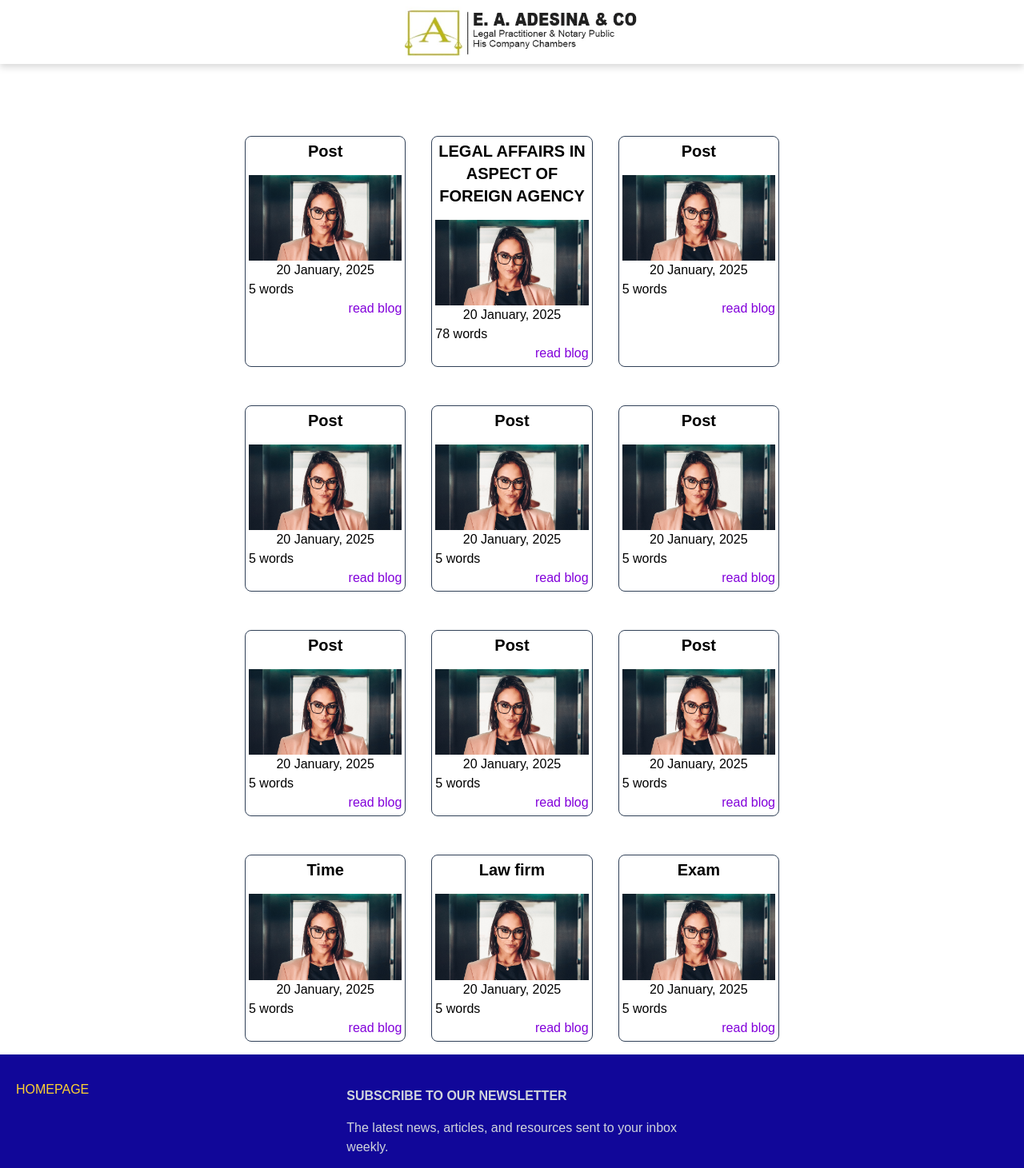
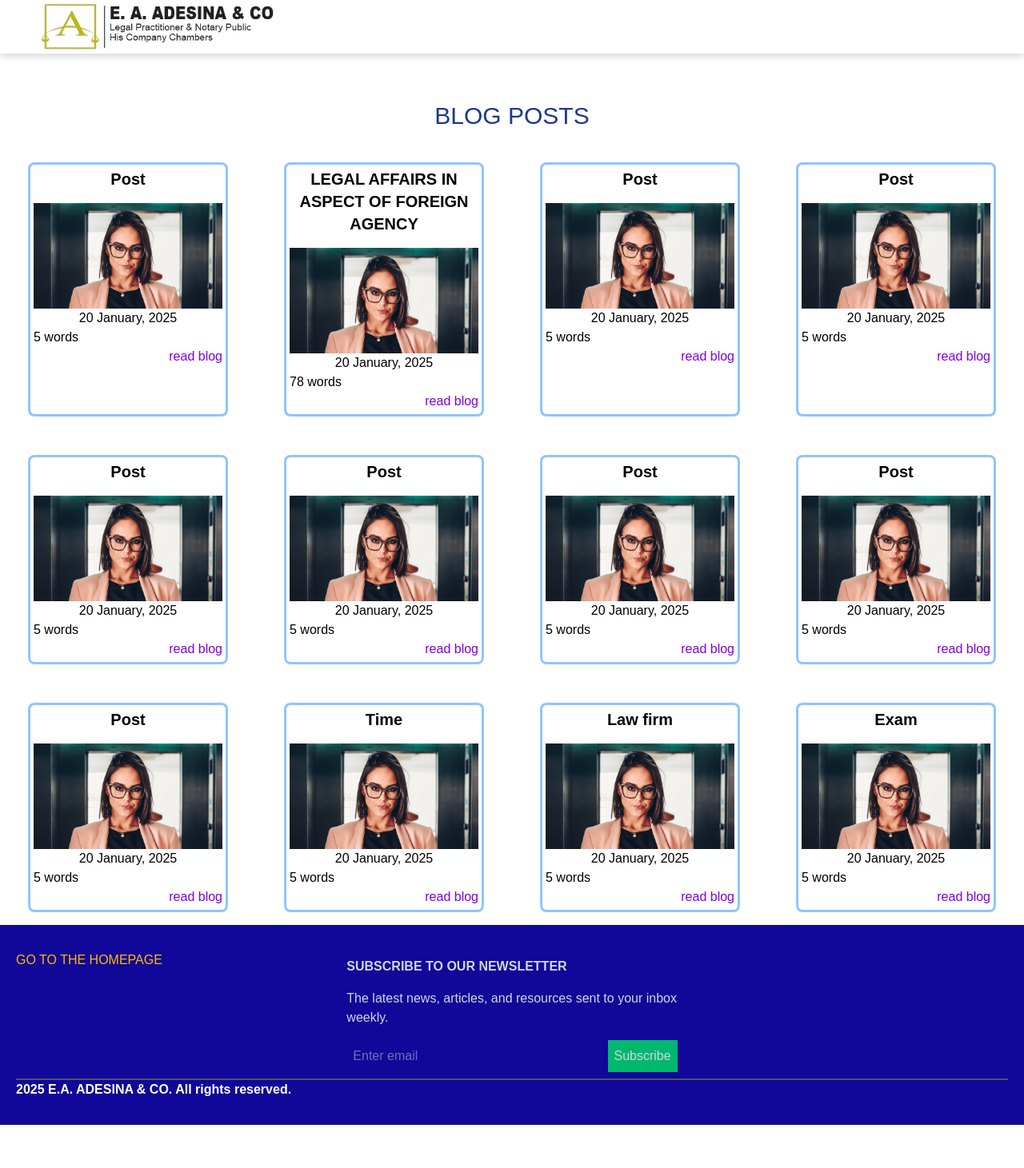
Before and after one commit to Ollatomiwa/blog-web, a Vue app: page / in a window 1280 px wide. Shown: the top 1461 px of the page at 80% size. After the commit the page ends 1407 px from the top, so only its background shows below. Built offline with nearby package versions, Linux system fonts and the light colour scheme.

Commit message:
finishing touch before deployment

```diff
--- a/src/components/Footer.vue
+++ b/src/components/Footer.vue
@@ -2,7 +2,7 @@
     <div class='w-full bg-[#110799] text-gray-300 py-8 px-2 justify-center'>
         <div class='max-w-[1240px] mx-auto grid grid-cols-2 md:grid-cols-6 border-b-2 border-gray-600'>
             <div>
-              <a href="https//:google.com" class="text-center justify-center text-amber-300">HOMEPAGE</a>
+              <a href="https//lawfirm-website-one.vercel.app" class="text-center justify-center text-amber-400">GO TO THE HOMEPAGE</a>
             </div>
             <div>
                 <h6 class='font-bold uppercase py-2'></h6>
@@ -30,8 +30,8 @@
 
         </div>
 
-        <div class='flex flex-col max-w-[1240px]  m-auto justify-between sm:flex-row text-center text-gray-500 items-center'>
-            <p>2025 E.A. ADESINA & COC. All rights reserved.</p>
+        <div class='flex flex-col max-w-[1240px] font-bold  m-auto justify-between sm:flex-row text-center text-white items-center'>
+            <p>2025 E.A. ADESINA & CO. All rights reserved.</p>
         </div>
 
 
--- a/src/components/Navbar.vue
+++ b/src/components/Navbar.vue
@@ -7,10 +7,10 @@ const img = ref(logo);
 
 </script>
 <template>
-      <div class="w-full h-[80px] z-10 bg-white fixed drop-shadow-lg">
-        <div class='flex justify-center items-center w-full h-full md:max-w-[700px] m-auto'>
+      <div class="w-full h-[67px] z-10 bg-white  drop-shadow-lg">
+        <div class='flex  w-full h-full md:max-w-[1200px]  m-auto'>
 
-                <div class=' items-center'>
+                <div class=' '>
                     <img :src="img" alt="E.A. ADESINA & CO" class='sm:ml-10 ss:ml-10 md:ml-3 opacity-[95%] w-full h-[65px]' />
                 </div>
 
--- a/src/views/Home.vue
+++ b/src/views/Home.vue
@@ -6,16 +6,20 @@ const getWordsNumber = (str) => (str.split( ' ').length)
 
 <template>
 
-    <main class=" w-full grid lg:grid-cols-3 md:grid-cols-2 gap-8 px-4 container mx-auto pt-[170px]">
+  <div class="">
 
-    <div class=" PostItem border border-slate-700 mb-4 p-1 rounded-lg bg-blue  transition-all "  v-for="item, itemIndex in store.posts" :key="itemIndex" @click="$router.push(`/post/${item.id}`)">
+    <div class="pt-[60px] justify-center text-center text-blue-900 text-3xl">
+      <h1>BLOG POSTS</h1>
+    </div>
+      <main class=" w-full grid  lg:grid-cols-4 md:grid-cols-2 gap-8 px-4  mx-auto pt-[40px]">
+      <div class=" w-[250px] PostItem border-3 border-blue-300 mb-4 p-1 rounded-lg mx-auto  transition-all "  v-for="item, itemIndex in store.posts" :key="itemIndex" @click="$router.push(`/post/${item.id}`)">
         <h1 class="text-center text-black-500 text-xl font-bold mb-4">
              {{item.title}}
            </h1>
            <img
         :src="item.image"
         alt=""
-      class="justify-end w-full object-cover"
+        class="justify-center w-full object-contain"
       />
 
            <p class="text-1 text-center">{{  (item.date) }} </p>
@@ -23,5 +27,6 @@ const getWordsNumber = (str) => (str.split( ' ').length)
            <p class="text-2 text-purple-700 text-end cursor-pointer">read blog</p>
       </div>
       </main>
+  </div>
 
 </template>
--- a/src/views/Post.vue
+++ b/src/views/Post.vue
@@ -9,12 +9,12 @@ const post = store.posts.find((x) => x.id === parseInt(route.params.id));
 
 <template>
   <p
-    class="text-start text-xl lg:ml-40 sm:ml-20 md:ml-20 cursor-pointer text-gray-900 hover:text-black w-[100px] pt-[100px] mb-[20px]"
+    class="text-start text-xl lg:ml-40 sm:ml-20 md:ml-20 cursor-pointer text-blue-900 hover:text-black w-[100px] pt-[20px] mb-[20px]"
     @click="$router.push('/')"
   >
     Go Back
   </p>
-  <div class="Post container text-center mx-auto w-11/12 md:w-3/4 lg:w-2/3 xl:w-1/2">
+  <div class="Post container text-center mx-auto w-11/12 md:w-3/4 lg:w-2/3 xl:w-[1240px] mb-9">
     <h1 class="text-black-500 text-2xl lg:text-4xl font-bold mb-2">
       {{ post.title }}
     </h1>
```
Lines whose indentation alone changed are shown as unchanged.
